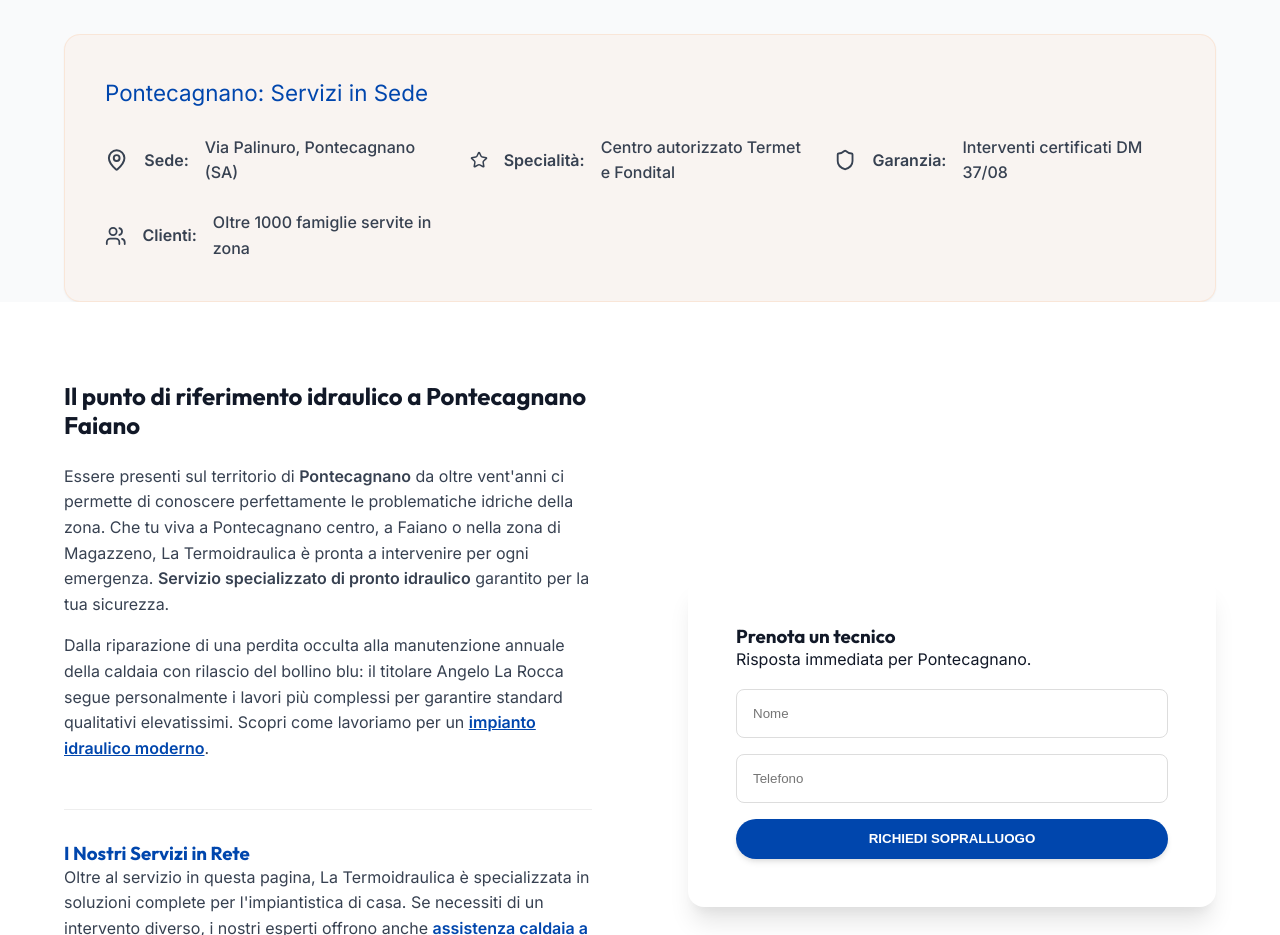
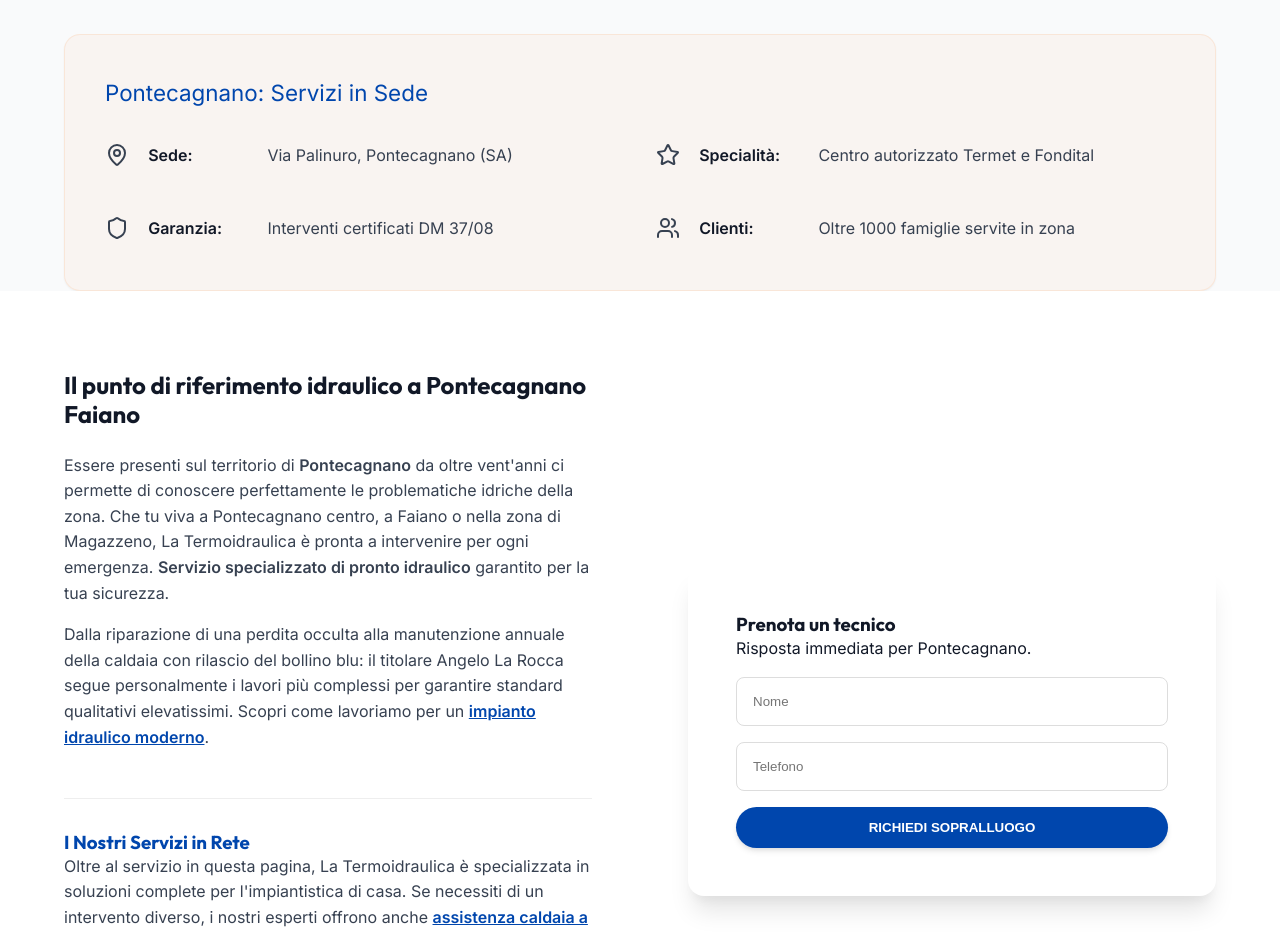
Before and after one commit to seoaibrid-cyber/termoidraulicalarocca, a website built with Vite: page idraulico-pontecagnano.html in a window 1280 px wide. Shown: the part 980-1915 px from the top of the page. Built offline with nearby package versions, Linux system fonts and the light colour scheme.

Commit message:
Optimize card layouts: strictly single-column on mobile/tablet and improved In Breve block clarity

```diff
--- a/style.css
+++ b/style.css
@@ -333,22 +333,39 @@ nav {
 }
 
 .breve-list {
-  display: grid;
-  grid-template-columns: repeat(auto-fit, minmax(250px, 1fr));
-  gap: 1.5rem;
+  display: flex;
+  flex-direction: column;
+  gap: 1.2rem;
 }
 
 .breve-list li {
   display: flex;
-  align-items: center;
-  gap: 1rem;
-  font-weight: 500;
+  align-items: flex-start;
+  gap: 1.2rem;
+  font-weight: 400;
   list-style: none;
+  padding: 0.5rem 0;
 }
 
 .breve-list i {
   color: var(--secondary);
   flex-shrink: 0;
+  margin-top: 0.2rem;
+}
+
+.breve-list strong {
+  color: var(--text-dark);
+  font-weight: 700;
+  min-width: 100px;
+  display: inline-block;
+}
+
+@media (min-width: 768px) {
+  .breve-list {
+    display: grid;
+    grid-template-columns: 1fr 1fr;
+    gap: 2rem;
+  }
 }
 
 /* Section Common */
@@ -449,8 +466,20 @@ section {
 
 .services-grid {
   display: grid;
-  grid-template-columns: repeat(auto-fit, minmax(300px, 1fr));
+  grid-template-columns: 1fr;
   gap: 2rem;
+}
+
+@media (min-width: 768px) {
+  .services-grid {
+    grid-template-columns: repeat(2, 1fr);
+  }
+}
+
+@media (min-width: 1024px) {
+  .services-grid {
+    grid-template-columns: repeat(3, 1fr);
+  }
 }
 
 .service-card {
@@ -606,7 +635,7 @@ th {
   grid-template-columns: 1fr;
   gap: 2rem;
 }
-@media (min-width: 992px) {
+@media (min-width: 1024px) {
   .faq-grid { grid-template-columns: 1fr 1fr; }
 }
 .faq-item {
```
